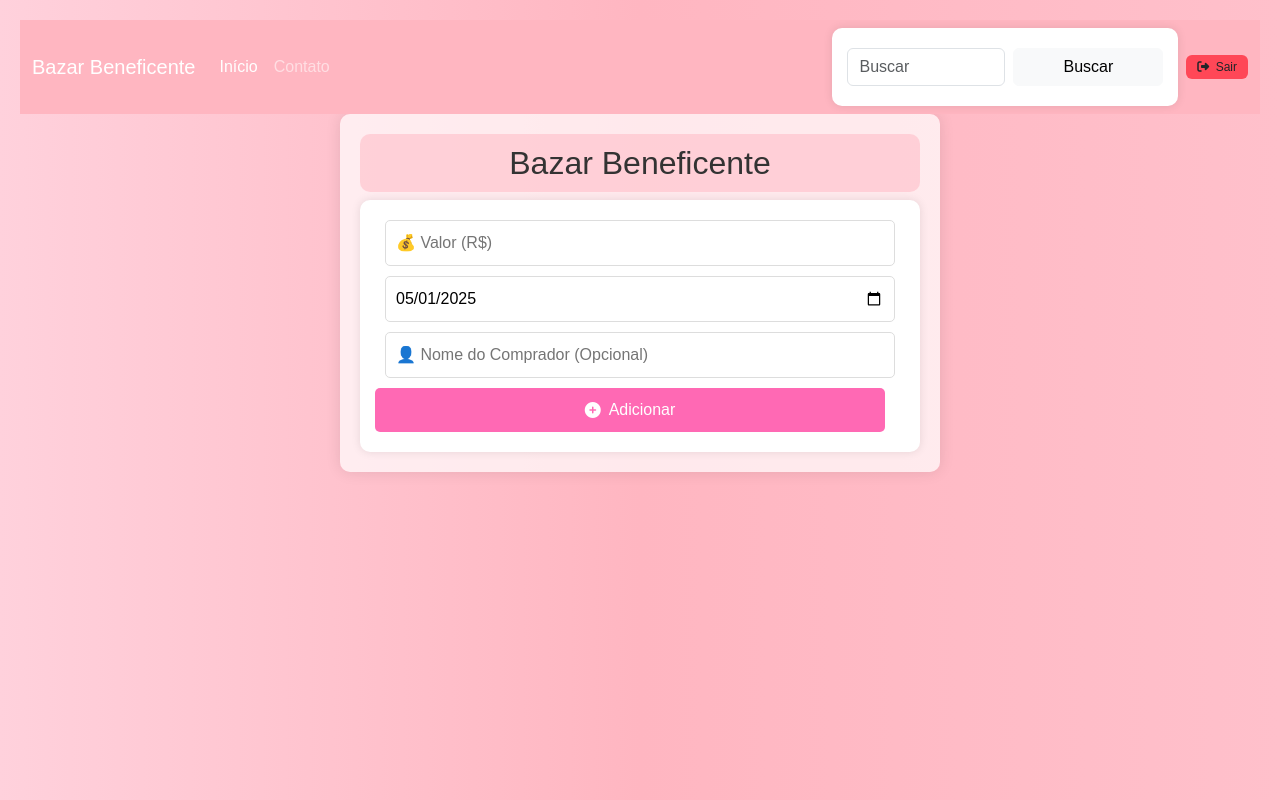
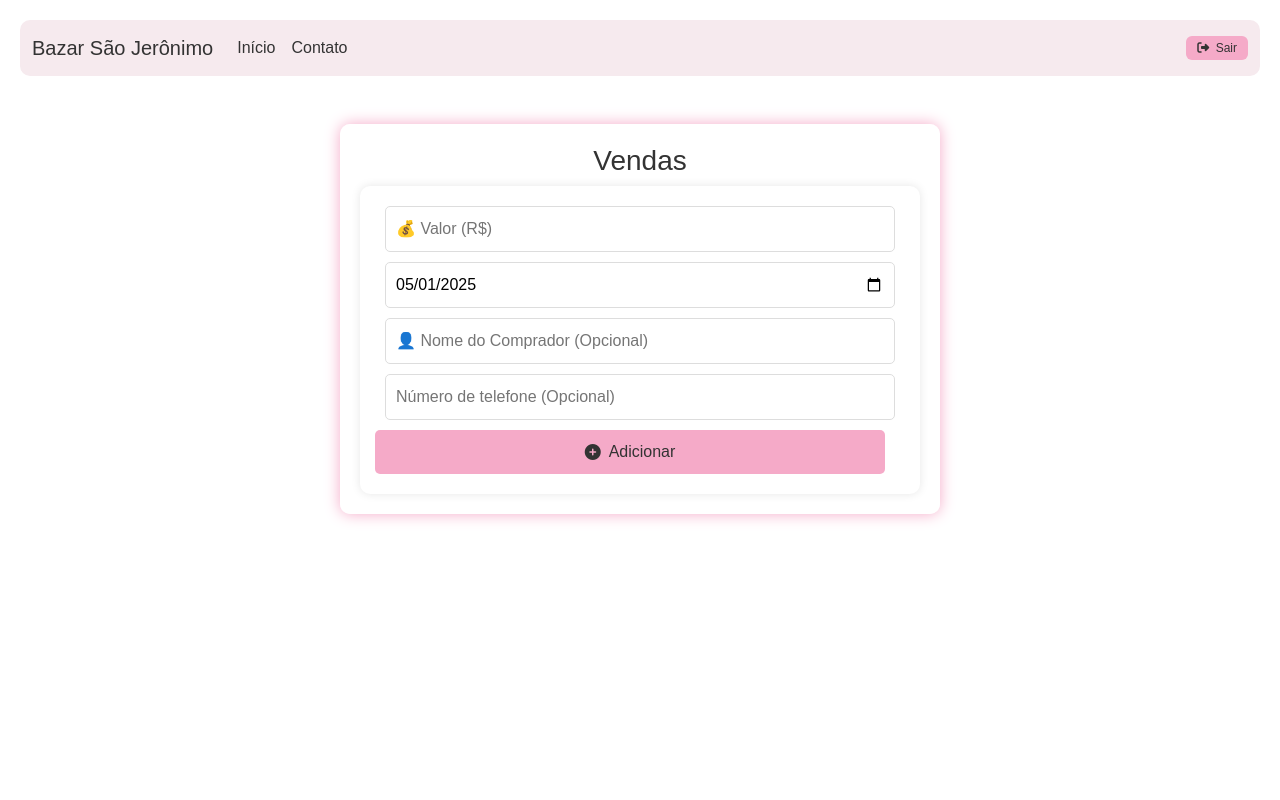
Before and after one commit to nicolasfernandes0/SistemaBazar, a website: page public/inicio.html in a window 1280 px wide. Drawn offline with nearby package versions, Linux system fonts and the light colour scheme.

Commit message:
alteração do design

```diff
--- a/public/inicio.html
+++ b/public/inicio.html
@@ -10,7 +10,7 @@
     <style>
         body {
             font-family: Arial, sans-serif;
-            background: linear-gradient(to right, #ffd1dc, #ffb6c1, #ffc0cb);
+            background-color: white;
             color: #333;
             margin: 0;
             padding: 20px;
@@ -22,7 +22,7 @@
             background: rgba(255, 255, 255, 0.7);
             padding: 20px;
             border-radius: 10px;
-            box-shadow: 0 0 15px rgba(0, 0, 0, 0.1);
+            box-shadow: 0 0 15px #F5AAC8;
         }
         h2 {
             background: rgba(255, 182, 193, 0.5);
@@ -40,7 +40,7 @@
             background: white;
             padding: 15px;
             border-radius: 10px;
-            box-shadow: 0 0 10px rgba(0, 0, 0, 0.1);
+            box-shadow: 0 0 10px #F5005A;
             text-align: center;
             cursor: pointer;
             width: 100px;
@@ -51,7 +51,7 @@
         }
         .category i {
             font-size: 30px;
-            color: #ff69b4;
+            color: #F5AAC8;
         }
         .category p {
             margin: 5px 0 0;
@@ -59,6 +59,7 @@
         }
         form {
             background: white;
+            color: #333;
             padding: 15px;
             border-radius: 10px;
             box-shadow: 0 0 10px rgba(0, 0, 0, 0.1);
@@ -71,8 +72,8 @@
             border: 1px solid #ddd;
         }
         button {
-            background: #ff69b4;
-            color: white;
+            background: #F5AAC8;
+            color: #333;
             font-size: 16px;
             border: none;
             cursor: pointer;
@@ -82,11 +83,12 @@
             gap: 8px;
         }
         button:hover {
-            background: #ffb6c1;
+            background: #F2C2CF;
         }
         /* Estilo específico para o botão de sair */
         .btn-sair {
-        background: #ff4757;
+        background: #F5AAC8;
+        color: #333;
         padding: 5px 10px;  /* Reduzi o padding */
         font-size: 12px;   /* Aumentei um pouco o tamanho da fonte para ficar legível */
         margin-left: 10px;  /* Ajuste a margem conforme necessário */
@@ -96,7 +98,7 @@
     }
 
     .btn-sair:hover {
-        background: #ff6b81;
+        background: #F2C2CF;
     }
 
     .btn-sair i {
@@ -106,25 +108,21 @@
     </style>
 </head>
 <body>
-    <nav class="navbar navbar-expand-lg navbar-dark" style="background-color: #ffb6c1;">
+    <nav class="navbar navbar-expand-lg navbar-dark" style="background:#F6EAEE; border-radius: 10px;">
         <div class="container-fluid">
-            <a class="navbar-brand" href="#">Bazar Beneficente</a>
+            <a class="navbar-brand" href="#" style="color: #333;">Bazar São Jerônimo</a>
             <button class="navbar-toggler" type="button" data-bs-toggle="collapse" data-bs-target="#navbarNav" aria-controls="navbarNav" aria-expanded="false" aria-label="Toggle navigation">
                 <span class="navbar-toggler-icon"></span>
             </button>
             <div class="collapse navbar-collapse" id="navbarNav">
                 <ul class="navbar-nav me-auto">
                     <li class="nav-item">
-                        <a class="nav-link active" href="#">Início</a>
+                        <a class="nav-link active" href="#" style="color: #333;">Início</a>
                     </li>
                     <li class="nav-item">
-                        <a class="nav-link" href="#">Contato</a>
+                        <a class="nav-link" href="#" style="color: #333;">Contato</a>
                     </li>
                 </ul>
-                <form class="d-flex" role="search">
-                    <input class="form-control me-2" type="search" placeholder="Buscar" aria-label="Search">
-                    <button class="btn btn-light" type="submit">Buscar</button>
-                </form>
                 <!-- Botão de Sair Adicionado Aqui -->
                 <button class="btn btn-sair ms-2" onclick="sair()">
                     <i class="fas fa-sign-out-alt"></i> Sair
@@ -132,14 +130,16 @@
             </div>
         </div>
     </nav>
-
+    <br>
+    <br>
     <div class="container">
-        <h2>Bazar Beneficente</h2>
+        <h3>Vendas</h3>
 
         <form id="itemForm">
             <input type="number" id="itemValor" placeholder="💰 Valor (R$)" required>
             <input type="date" id="itemData">
             <input type="text" id="itemComprador" placeholder="👤 Nome do Comprador (Opcional)">
+            <input type="text" id="itemTelefone" placeholder="Número de telefone (Opcional)">
             <button type="submit"><i class="fas fa-plus-circle"></i> Adicionar</button>
         </form>
 
```
Also changed, not shown: public/index.html (+4 -4 lines).
